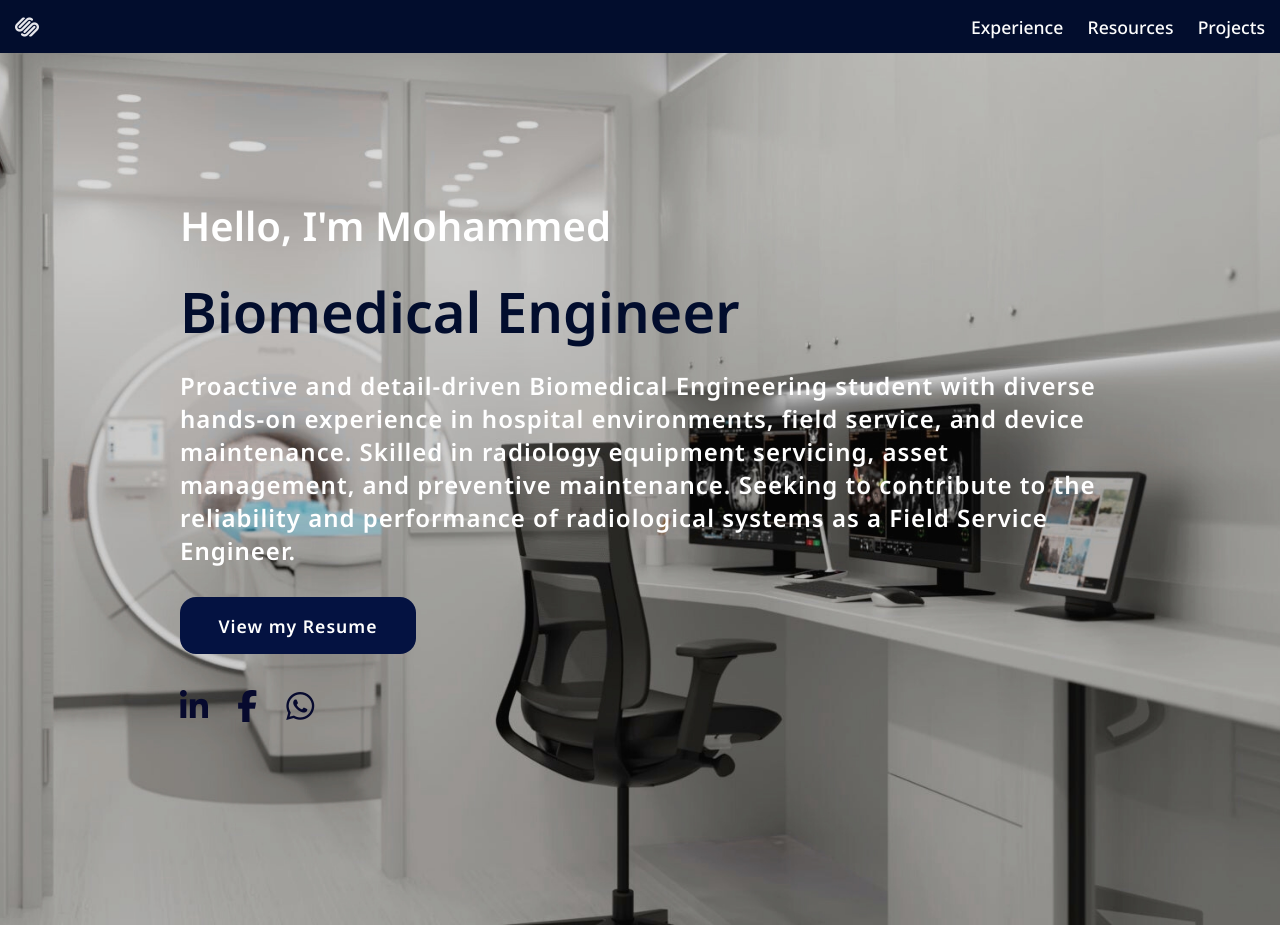
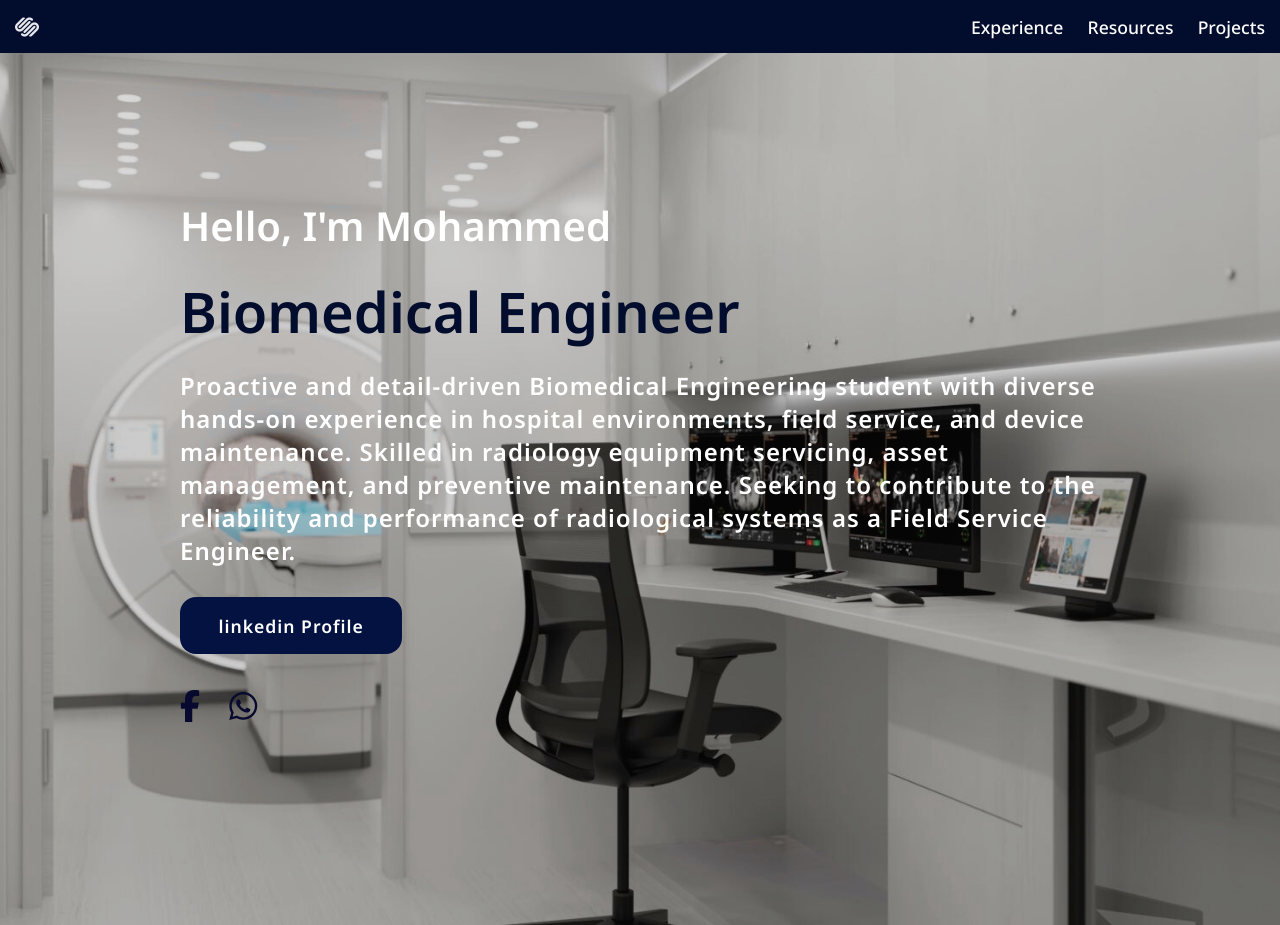
Before and after one commit to moh-xr/Mohammed-Ahmed, a plain HTML site: page index.html in a window 1280 px wide. Shown: the top 925 px of the page. Drawn offline with Linux system fonts and the light colour scheme.

Commit message:
index.html

```diff
--- a/index.html
+++ b/index.html
@@ -12,7 +12,7 @@
 
 <body>
   <header>
-    <a href="https://www.facebook.com/profile.php?id=61556595896255" class="logo"><i class="fa-brands fa-squarespace"></i></a>
+    <a href="" class="logo"><i class="fa-brands fa-squarespace"></i></a>
     <nav class="navigation">
       <a href="#Experience">Experience</a>
       <a href="#resource">Resources</a>
@@ -30,9 +30,8 @@
         equipment servicing, asset management, and preventive maintenance. Seeking to contribute to the reliability and
         performance of radiological systems as a Field Service Engineer.
       </h3>
-      <a href="https://drive.google.com/file/d/1Xazijp0WEPTEQrm0Oq1J1DtOn1CkMibi/view?usp=drive_link" class="main-btn">View my Resume</a>
+      <a href="https://www.linkedin.com/in/mohammed-ahmed-in" class="main-btn">linkedin Profile</a>
       <div class="social-icon">
-        <a href="https://www.linkedin.com/in/mohammed-ahmed-in"><i class="fa-brands fa-linkedin-in"></i></a>
         <a href="https://www.facebook.com/profile.php?id=100091770436017"><i class="fa-brands fa-facebook-f"></i></a>
         <a href="https://wa.me/qr/DNL7X2EBPKYSH1"><i class="fa-brands fa-whatsapp"></i></a>
       </div>
```
